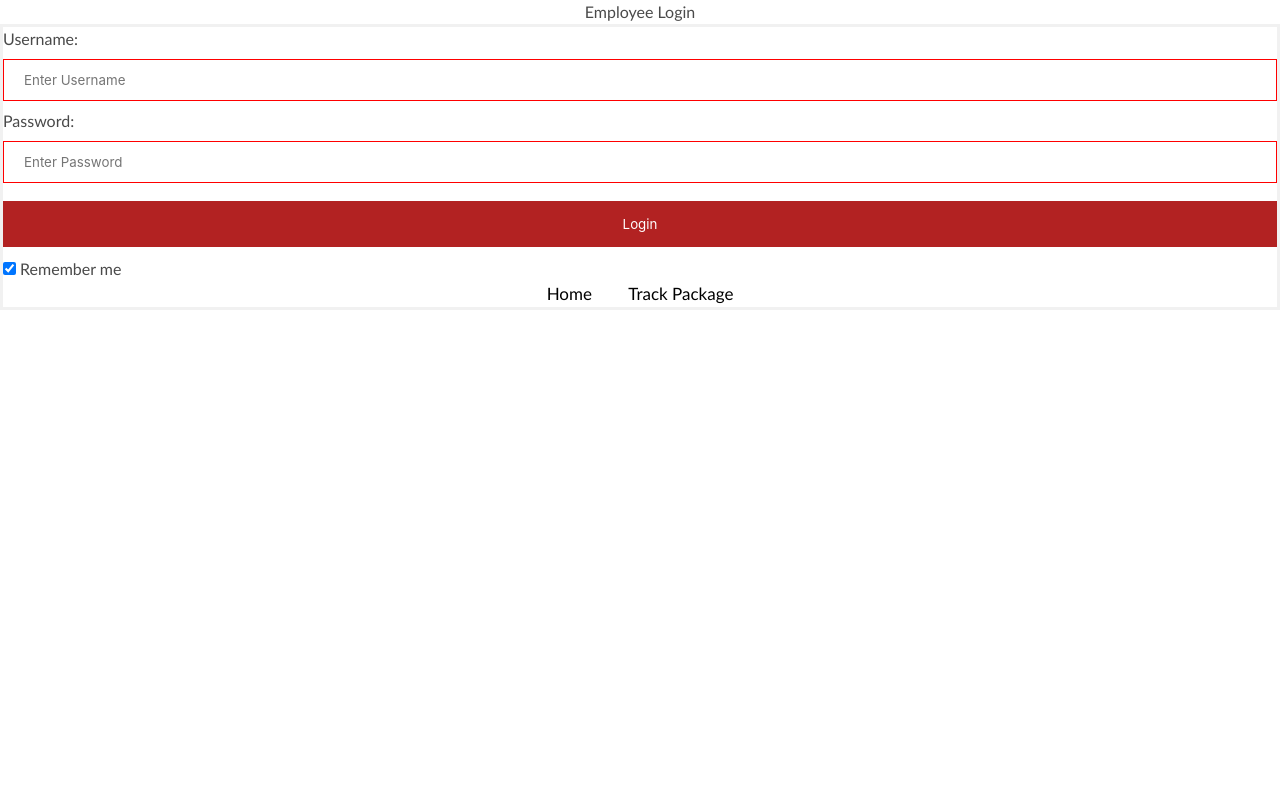
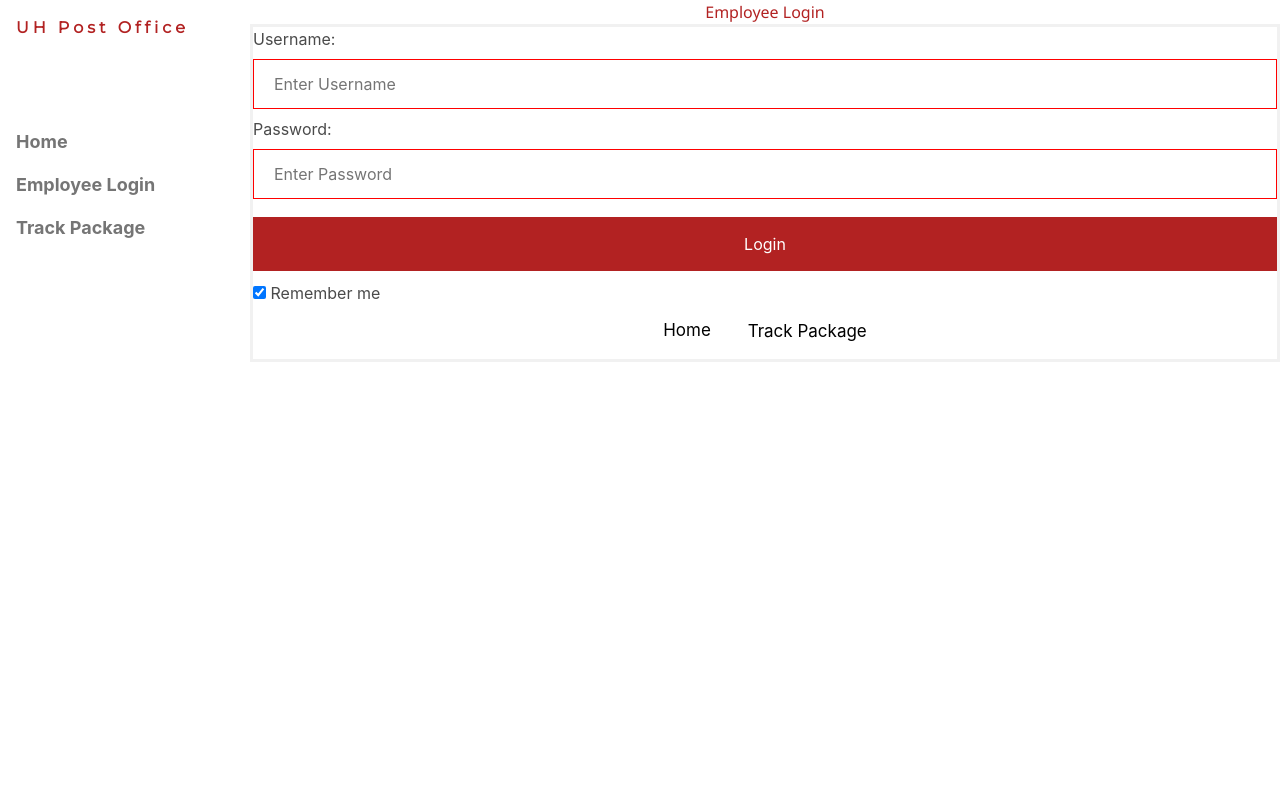
Before and after one commit to hite5/COSC_4353, a Flask app: page /emp_login in a window 1280 px wide. Run offline with Flask 2, Linux system fonts and the light colour scheme.

Commit message:
added css for sidebar

```diff
--- /dev/null
+++ b/application/static/sidebar.css
@@ -0,0 +1,13 @@
+<link rel="stylesheet" href="https://cdnjs.cloudflare.com/ajax/libs/bulma/0.7.2/css/bulma.min.css" />
+<meta name="viewport" content="width=device-width, initial-scale=1">
+<link rel="stylesheet" href="https://www.w3schools.com/w3css/4/w3.css">
+<link rel="stylesheet" href="https://fonts.googleapis.com/css?family=Roboto">
+<link rel="stylesheet" href="https://fonts.googleapis.com/css?family=Montserrat">
+<link rel="stylesheet" href="https://cdnjs.cloudflare.com/ajax/libs/font-awesome/4.7.0/css/font-awesome.min.css">
+<link rel="stylesheet" href="https://cdnjs.cloudflare.com/ajax/libs/bulma/0.7.2/css/bulma.min.css" />
+
+.w3-sidebar a {
+    font-family: "Roboto", sans-serif
+}
+
+body, h1, h2, h3, h4, h5, h6, .w3-wide { font-family: "Montserrat", sans-serif; color: #B22222 }
--- a/application/templates/EmployeeLogin.html
+++ b/application/templates/EmployeeLogin.html
@@ -5,10 +5,15 @@
     <meta name="viewport" content="width=device-width, initial-scale=1">
     <title> UH Post Office - Login Page </title>
     <link rel="stylesheet" href="https://cdnjs.cloudflare.com/ajax/libs/bulma/0.7.2/css/bulma.min.css" />
+    <link rel="stylesheet" href="/static/sidebar.css"/>
+    <link rel="stylesheet" href="https://cdnjs.cloudflare.com/ajax/libs/bulma/0.7.2/css/bulma.min.css" />
+    <meta name="viewport" content="width=device-width, initial-scale=1">
+    <link rel="stylesheet" href="https://www.w3schools.com/w3css/4/w3.css">
+    <link rel="stylesheet" href="https://fonts.googleapis.com/css?family=Roboto">
+    <link rel="stylesheet" href="https://fonts.googleapis.com/css?family=Montserrat">
+    <link rel="stylesheet" href="https://cdnjs.cloudflare.com/ajax/libs/font-awesome/4.7.0/css/font-awesome.min.css">
+    <link rel="stylesheet" href="https://cdnjs.cloudflare.com/ajax/libs/bulma/0.7.2/css/bulma.min.css" />
     <style>
-        Body {
-            font-family: Calibri, Helvetica, sans-serif;
-        }
 
         .topnav a {
             color: #000;
@@ -53,6 +58,43 @@
     </style>
 </head>
 <body>
+<!-- Sidebar/menu -->
+  <nav class="w3-sidebar w3-bar-block w3-white w3-collapse w3-top" style="z-index:3;width:250px" id="mySidebar">
+    <div class="w3-container w3-display-container w3-padding-16">
+      <i onclick="w3_close()" class="fa fa-remove w3-hide-large w3-button w3-display-topright"></i>
+      <h3 class="w3-wide"><b>UH Post Office</b></h3>
+    </div>
+    <div class="w3-padding-64 w3-large w3-text-grey" style="font-weight:bold">
+      <a href="{{ url_for('views.index') }}" class="w3-bar-item w3-button">Home</a>
+      {% if current_user.is_authenticated %} <!-- Employees and Supervisors -->
+      <a href="{{ url_for('auth.logout') }}" class="w3-bar-item w3-button">Logout</a>
+      <a onclick="myAccFunc()" href="javascript:void(0)" class="w3-button w3-block w3-white w3-left-align" id="myBtn">
+        Packages <i class="fa fa-caret-down"></i>
+      </a>
+      <div id="demoAcc" class="w3-bar-block w3-hide w3-padding-large w3-medium">
+        <a href="/NewPackage" class="w3-bar-item w3-button">New Package</a>
+        <a href="/packageTracker" class="w3-bar-item w3-button">Track Package</a>
+        <a href="{{ url_for('views.packageUpdateForm') }}" class="w3-bar-item w3-button">Manage Package</a>
+        <a href="/packageSearch" class="w3-bar-item w3-button">Search Package</a>
+      </div>
+      <a href="/customerSearch" class="w3-bar-item w3-button">Search Customer</a>
+      <a href="/editCustomerSearch" class="w3-bar-item w3-button">Edit Customer</a>
+      <a href="/EditEmployee" class="w3-bar-item w3-button">Edit Account</a>
+      <a href="/report" class="w3-bar-item w3-button">Reports</a>
+
+      {% endif %}
+      {% if current_user.type == 'supervisor' %} <!-- Supervisors Only -->
+      <a href="/NewEmployeeForm" class="w3-bar-item w3-button">Add New Employee</a>
+      <a href="/employeeSearch" class="w3-bar-item w3-button">Search Employee</a>
+      {% endif %}
+      {% if not current_user.is_authenticated %} <!-- Not Logged In -->
+      <a href="/emp_login" class="w3-bar-item w3-button">Employee Login</a>
+      <a href="/packageTracker" class="w3-bar-item w3-button">Track Package</a>
+      {% endif %}
+
+
+</nav>
+    <div class="w3-main" style="margin-left:250px">
     <center> <h1> Employee Login </h1> </center>
     <div>
         {% with messages = get_flashed_messages() %}
@@ -76,5 +118,6 @@
                 <a href="/packageTracker" class="w3-bar-item w3-button">Track Package</a>
             </div>
         </form>
+    </div>
 </body>
 </html>
```
